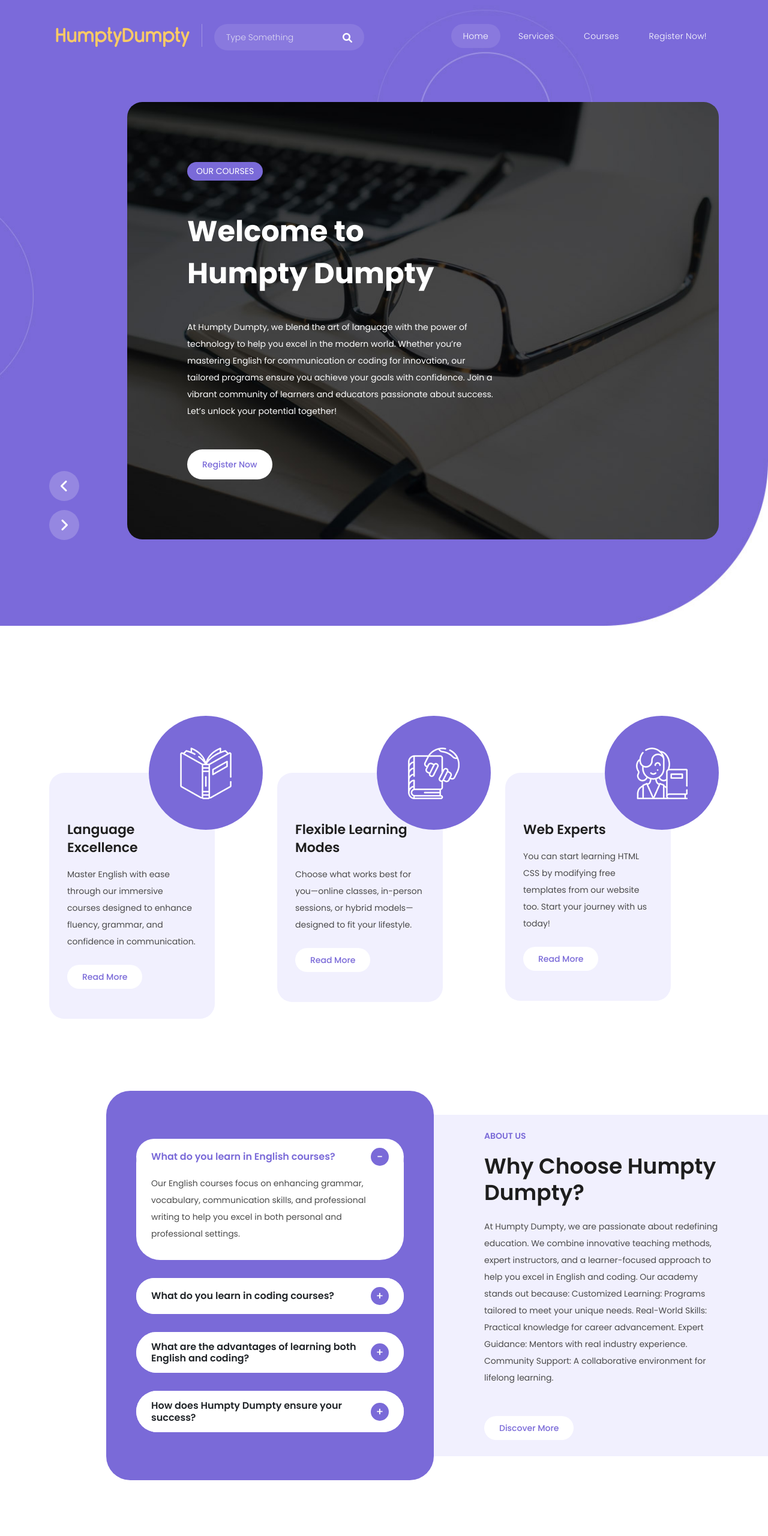
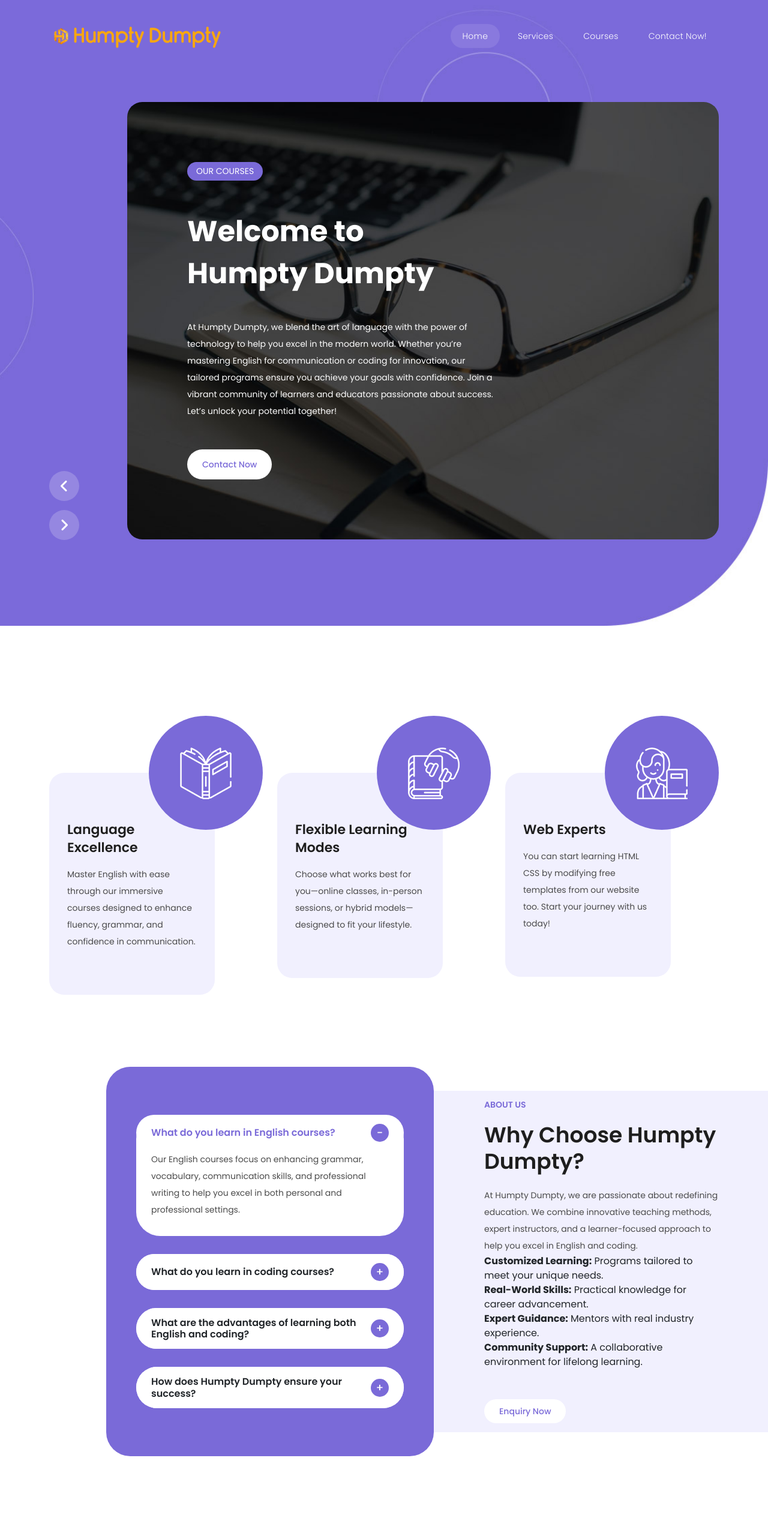
Before and after one commit to humptydumpty-cloud/website, a plain HTML site: page index.html in a window 1280 px wide. Shown: the top 2560 px of the page at 60% size. Drawn offline with nearby package versions, Linux system fonts and the light colour scheme.

Commit message:
Updated for logo and other fixes by Karna

```diff
--- a/assets/css/templatemo-scholar.css
+++ b/assets/css/templatemo-scholar.css
@@ -390,14 +390,24 @@ Header Style
   display: inline-block;
 }
 
-.header-area .main-nav .logo h1 {
-  font-size: 36px;
+.header-area .main-nav .logo .imageTag {
+  width: 40px;
+}
+
+.center {
+  display: flex;
+}
+
+.header-area .main-nav .logo .companyName {
+  font-size: 34px !important;
   text-transform: none;
-  color: #f9ca66;
+  color: #f7a611;
   font-weight: 600;
   margin-right: 20px;
   padding-right: 20px;
-  border-right: 1px solid rgba(250, 250, 250, 0.3);
+  /* border-right: 1px solid rgba(250, 250, 250, 0.3); */
+  white-space: nowrap;
+  margin-left: 0 !important;
 }
 
 .background-header .main-nav .logo,
--- a/index.html
+++ b/index.html
@@ -1,17 +1,6 @@
 <!DOCTYPE html>
 <html lang="en">
   <head>
-    <meta
-      property="og:title"
-      content="Humpty Dumpty Academy | Coding & Spoken English Courses for Success"
-    />
-    <meta
-      property="og:description"
-      content="Welcome to Humpty Dumpty Academy! Whether you're looking to master coding with courses in Full Stack Development and Data Science, or improve your English and soft skills, we’ve got you covered. With expert instructors and hands-on learning, we help you unlock new opportunities in the digital world and beyond."
-    />
-    <meta property="og:image" content="assets/images/logo1.png" />
-    <meta property="og:url" content="https://humptydumptyacademy.in/" />
-
     <meta charset="utf-8" />
     <meta
       name="viewport"
@@ -22,9 +11,7 @@
       rel="stylesheet"
     />
 
-    <title>
-      Humpty Dumpty Academy | Coding & Spoken English Courses for Success
-    </title>
+    <title>Humpty Dumpty</title>
 
     <!-- Bootstrap core CSS -->
     <link href="vendor/bootstrap/css/bootstrap.min.css" rel="stylesheet" />
@@ -69,11 +56,14 @@ https://templatemo.com/tm-586-scholar
             <nav class="main-nav">
               <!-- ***** Logo Start ***** -->
               <a href="index.html" class="logo">
-                <h1>HumptyDumpty</h1>
+                <div class="center">
+                  <img src="assets/images/logo1.png" class="imageTag" />
+                  <h1 class="companyName">Humpty Dumpty</h1>
+                </div>
               </a>
               <!-- ***** Logo End ***** -->
               <!-- ***** Serach Start ***** -->
-              <div class="search-input">
+              <!-- <div class="search-input">
                 <form id="search" action="#">
                   <input
                     type="text"
@@ -84,7 +74,7 @@ https://templatemo.com/tm-586-scholar
                   />
                   <i class="fa fa-search"></i>
                 </form>
-              </div>
+              </div> -->
               <!-- ***** Serach Start ***** -->
               <!-- ***** Menu Start ***** -->
               <ul class="nav">
@@ -100,7 +90,7 @@ https://templatemo.com/tm-586-scholar
                 <!-- <li class="scroll-to-section"><a href="#team">Team</a></li>
                       <li class="scroll-to-section"><a href="#events">Events</a></li> -->
                 <li class="scroll-to-section">
-                  <a href="#contact">Register Now!</a>
+                  <a href="#contact">Contact Now!</a>
                 </li>
               </ul>
               <a class="menu-trigger">
@@ -134,7 +124,7 @@ https://templatemo.com/tm-586-scholar
                   </p>
                   <div class="buttons">
                     <div class="main-button">
-                      <a href="#contact">Register Now</a>
+                      <a href="#contact">Contact Now</a>
                     </div>
                   </div>
                 </div>
@@ -154,7 +144,7 @@ https://templatemo.com/tm-586-scholar
                   </p>
                   <div class="buttons">
                     <div class="main-button">
-                      <a href="#contact">Register Now</a>
+                      <a href="#contact">Contact Now</a>
                     </div>
                   </div>
                 </div>
@@ -174,7 +164,7 @@ https://templatemo.com/tm-586-scholar
                   </p>
                   <div class="buttons">
                     <div class="main-button">
-                      <a href="#contact">Register Now</a>
+                      <a href="#contact">Contact Now</a>
                     </div>
                   </div>
                 </div>
@@ -203,9 +193,9 @@ https://templatemo.com/tm-586-scholar
                   designed to enhance fluency, grammar, and confidence in
                   communication.
                 </p>
-                <div class="main-button">
+                <!-- <div class="main-button">
                   <a href="#">Read More</a>
-                </div>
+                </div> -->
               </div>
             </div>
           </div>
@@ -223,9 +213,9 @@ https://templatemo.com/tm-586-scholar
                   Choose what works best for you—online classes, in-person
                   sessions, or hybrid models—designed to fit your lifestyle.
                 </p>
-                <div class="main-button">
+                <!-- <div class="main-button">
                   <a href="#">Read More</a>
-                </div>
+                </div> -->
               </div>
             </div>
           </div>
@@ -240,9 +230,9 @@ https://templatemo.com/tm-586-scholar
                   You can start learning HTML CSS by modifying free templates
                   from our website too. Start your journey with us today!
                 </p>
-                <div class="main-button">
+                <!-- <div class="main-button">
                   <a href="#">Read More</a>
-                </div>
+                </div> -->
               </div>
             </div>
           </div>
@@ -369,14 +359,28 @@ https://templatemo.com/tm-586-scholar
                 At Humpty Dumpty, we are passionate about redefining education.
                 We combine innovative teaching methods, expert instructors, and
                 a learner-focused approach to help you excel in English and
-                coding. Our academy stands out because: Customized Learning:
-                Programs tailored to meet your unique needs. Real-World Skills:
-                Practical knowledge for career advancement. Expert Guidance:
-                Mentors with real industry experience. Community Support: A
-                collaborative environment for lifelong learning.
+                coding.
               </p>
+              <ul class="benefits-list">
+                <li>
+                  <strong>Customized Learning:</strong>
+                  Programs tailored to meet your unique needs.
+                </li>
+                <li>
+                  <strong>Real-World Skills:</strong>
+                  Practical knowledge for career advancement.
+                </li>
+                <li>
+                  <strong>Expert Guidance:</strong>
+                  Mentors with real industry experience.
+                </li>
+                <li>
+                  <strong>Community Support:</strong>
+                  A collaborative environment for lifelong learning.
+                </li>
+              </ul>
               <div class="main-button">
-                <a href="#">Discover More</a>
+                <a href="#contact">Enquiry Now</a>
               </div>
             </div>
           </div>
@@ -795,7 +799,7 @@ https://templatemo.com/tm-586-scholar
           <!-- Contact Form and WhatsApp Section -->
           <div class="col-lg-6">
             <div class="contact-us-content">
-              <!-- Contact Form -->
+              <!-- Contact Form
               <form
                 id="contact-form"
                 action="https://script.google.com/macros/s/AKfycbwCB_DmonrT3UWrmzQHzZJVQeadkwnWKLv5Rna0_Df-xpJI8I8yOpfqjOJkbEiAjaCO/exec"
@@ -877,13 +881,12 @@ https://templatemo.com/tm-586-scholar
                     </fieldset>
                   </div>
                 </div>
-              </form>
-
+              </form> -->
               <!-- WhatsApp Button -->
               <div class="col-lg-12 mt-4">
                 <fieldset>
                   <a
-                    href="https://wa.me/7010754704?text=Hello%20I%20found%20your%20address%20online."
+                    href="https://wa.me/8277729928?text=Hello%20I%20found%20your%20address%20online."
                     target="_blank"
                     class="whatsapp-button orange-button"
                   >
```
Also changed, not shown: dataanalytics.html (+6 -4 lines), datascience.html (+6 -3 lines), english.html (+6 -3 lines), fullstack.html (+6 -3 lines), softskills.html (+22 -31 lines), 4 other files.
